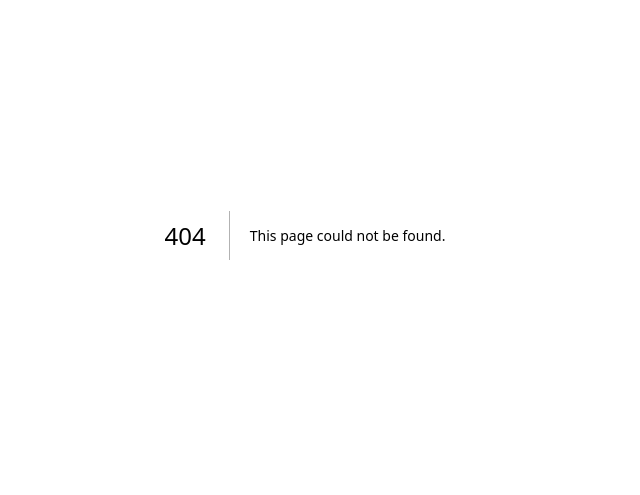
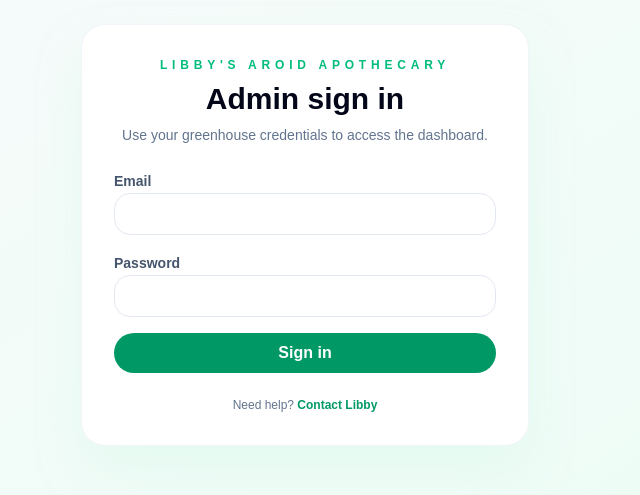
Before and after one commit to austinmckale/apothecary, a Next.js app in the folder frontend/: page /login in a window 1280 px wide. Before the commit this address had no page. Shown: the part 165-660 px from the top of the page, without its empty margins (335-975 px from the left). Built offline with nearby package versions, Linux system fonts and the light colour scheme.

Commit message:
feat: add auth gating and login flow

```diff
--- a/frontend/src/app/(admin)/admin/layout.tsx
+++ b/frontend/src/app/(admin)/admin/layout.tsx
@@ -1,11 +1,22 @@
-import type { ReactNode } from 'react';
+import type { ReactNode } from "react";
+import { redirect } from "next/navigation";
 
-import AdminShell from '@/components/admin/AdminShell';
+import AdminShell from "@/components/admin/AdminShell";
+import { getSupabaseServerClient } from "@/lib/supabase/server";
 
 export const metadata = {
   title: "Admin · Libby's Aroid Apothecary",
 };
 
-export default function AdminLayout({ children }: { children: ReactNode }) {
-  return <AdminShell>{children}</AdminShell>;
+export default async function AdminLayout({ children }: { children: ReactNode }) {
+  const supabase = getSupabaseServerClient();
+  const {
+    data: { session },
+  } = await supabase.auth.getSession();
+
+  if (!session) {
+    redirect(`/login?next=${encodeURIComponent("/admin")}`);
+  }
+
+  return <AdminShell userEmail={session.user.email ?? ""}>{children}</AdminShell>;
 }
--- /dev/null
+++ b/frontend/src/app/login/page.tsx
@@ -0,0 +1,32 @@
+import Link from 'next/link';
+
+import LoginForm from '@/components/auth/LoginForm';
+
+type LoginPageProps = {
+  searchParams: Promise<{
+    next?: string;
+  }>;
+};
+
+export default async function LoginPage({ searchParams }: LoginPageProps) {
+  const params = await searchParams;
+  const redirectTo = params?.next ?? '/admin';
+
+  return (
+    <div className="flex min-h-screen items-center justify-center bg-gradient-to-br from-slate-50 to-emerald-50 px-4">
+      <div className="w-full max-w-md space-y-6 rounded-3xl border border-slate-100 bg-white p-8 shadow-2xl shadow-emerald-100/50">
+        <div className="space-y-2 text-center">
+          <p className="text-xs font-semibold uppercase tracking-[0.4em] text-emerald-500">
+            Libby&apos;s Aroid Apothecary
+          </p>
+          <h1 className="text-3xl font-semibold text-slate-950">Admin sign in</h1>
+          <p className="text-sm text-slate-500">Use your greenhouse credentials to access the dashboard.</p>
+        </div>
+        <LoginForm redirectTo={redirectTo} />
+        <p className="text-center text-xs text-slate-500">
+          Need help? <Link href="mailto:hello@libbysapothecary.com" className="font-semibold text-emerald-600">Contact Libby</Link>
+        </p>
+      </div>
+    </div>
+  );
+}
--- a/frontend/src/components/admin/AdminShell.tsx
+++ b/frontend/src/components/admin/AdminShell.tsx
@@ -1,13 +1,15 @@
 'use client';
 
-import Link from 'next/link';
-import { usePathname } from 'next/navigation';
-import type { ReactNode } from 'react';
+import Link from "next/link";
+import { usePathname } from "next/navigation";
+import type { ReactNode } from "react";
 
-import PwaInstallHint from '@/components/admin/PwaInstallHint';
+import { signOutAction } from "@/lib/auth/actions";
+import PwaInstallHint from "@/components/admin/PwaInstallHint";
 
 type AdminShellProps = {
   children: ReactNode;
+  userEmail: string;
 };
 
 const navItems = [
@@ -19,7 +21,7 @@ const navItems = [
   { label: 'Settings', href: '/admin/settings', icon: '⚙️' },
 ];
 
-export default function AdminShell({ children }: AdminShellProps) {
+export default function AdminShell({ children, userEmail }: AdminShellProps) {
   const pathname = usePathname();
 
   return (
@@ -64,20 +66,17 @@ export default function AdminShell({ children }: AdminShellProps) {
                 </p>
                 <h1 className="text-2xl font-semibold text-slate-950">Admin Dashboard</h1>
               </div>
-              <div className="flex gap-3 text-sm">
-                <button
-                  type="button"
-                  className="rounded-full border border-slate-200 px-4 py-1.5 font-medium text-slate-600 transition hover:border-emerald-200 hover:text-emerald-700"
-                >
-                  Sync Storage
-                </button>
-                <button
-                  type="button"
-                  className="rounded-full bg-emerald-600 px-5 py-1.5 font-semibold text-white shadow-emerald-500/30 transition hover:bg-emerald-500"
-                >
-                  Add Plant
-                </button>
-              </div>
+          <div className="flex items-center gap-3 text-sm">
+            <div className="hidden text-slate-500 md:block">{userEmail}</div>
+            <form action={signOutAction}>
+              <button
+                type="submit"
+                className="rounded-full border border-slate-200 px-4 py-1.5 font-medium text-slate-600 transition hover:border-rose-200 hover:text-rose-600"
+              >
+                Sign out
+              </button>
+            </form>
+          </div>
             </div>
           </header>
 
--- /dev/null
+++ b/frontend/src/components/auth/LoginForm.tsx
@@ -0,0 +1,50 @@
+'use client';
+
+import { useFormState, useFormStatus } from 'react-dom';
+
+import { signInAction, AuthState } from '@/lib/auth/actions';
+
+const initialState: AuthState = {};
+
+export default function LoginForm({ redirectTo }: { redirectTo: string }) {
+  const [state, formAction] = useFormState(signInAction, initialState);
+  const { pending } = useFormStatus();
+
+  return (
+    <form action={formAction} className="space-y-4">
+      <input type="hidden" name="redirectTo" value={redirectTo} />
+      <div className="space-y-2">
+        <label className="text-sm font-semibold text-slate-600" htmlFor="email">
+          Email
+        </label>
+        <input
+          id="email"
+          name="email"
+          type="email"
+          required
+          className="w-full rounded-2xl border border-slate-200 px-4 py-2 text-slate-900 focus:border-emerald-400 focus:outline-none"
+        />
+      </div>
+      <div className="space-y-2">
+        <label className="text-sm font-semibold text-slate-600" htmlFor="password">
+          Password
+        </label>
+        <input
+          id="password"
+          name="password"
+          type="password"
+          required
+          className="w-full rounded-2xl border border-slate-200 px-4 py-2 text-slate-900 focus:border-emerald-400 focus:outline-none"
+        />
+      </div>
+      {state.error && <p className="text-sm text-rose-600">{state.error}</p>}
+      <button
+        type="submit"
+        disabled={pending}
+        className="w-full rounded-full bg-emerald-600 px-4 py-2 font-semibold text-white shadow-emerald-500/30 transition hover:bg-emerald-500 disabled:opacity-60"
+      >
+        {pending ? 'Signing in…' : 'Sign in'}
+      </button>
+    </form>
+  );
+}
--- /dev/null
+++ b/frontend/src/lib/auth/actions.ts
@@ -0,0 +1,37 @@
+'use server';
+
+import { redirect } from 'next/navigation';
+
+import { getSupabaseServerClient } from '@/lib/supabase/server';
+
+export type AuthState = {
+  error?: string;
+};
+
+export async function signInAction(prevState: AuthState, formData: FormData): Promise<AuthState> {
+  const email = String(formData.get('email') ?? '');
+  const password = String(formData.get('password') ?? '');
+  const redirectTo = String(formData.get('redirectTo') ?? '/admin');
+
+  if (!email || !password) {
+    return { error: 'Email and password required' };
+  }
+
+  const supabase = getSupabaseServerClient();
+  const { error } = await supabase.auth.signInWithPassword({
+    email,
+    password,
+  });
+
+  if (error) {
+    return { error: error.message };
+  }
+
+  redirect(redirectTo);
+}
+
+export async function signOutAction() {
+  const supabase = getSupabaseServerClient();
+  await supabase.auth.signOut();
+  redirect('/login');
+}
--- a/frontend/src/lib/supabase/server.ts
+++ b/frontend/src/lib/supabase/server.ts
@@ -1,19 +1,23 @@
-import { cookies } from 'next/headers';
-import { createServerClient } from '@supabase/ssr';
+import { cookies } from "next/headers";
+import { createServerClient, type CookieOptions } from "@supabase/ssr";
 
-export async function getSupabaseServerClient() {
-  const cookieStore = await cookies();
+export function getSupabaseServerClient() {
+  const cookieStore = cookies();
   return createServerClient(
-    process.env.NEXT_PUBLIC_SUPABASE_URL ?? '',
-    process.env.NEXT_PUBLIC_SUPABASE_ANON_KEY ?? '',
+    process.env.NEXT_PUBLIC_SUPABASE_URL ?? "",
+    process.env.NEXT_PUBLIC_SUPABASE_ANON_KEY ?? "",
     {
       cookies: {
         get(name: string) {
           return cookieStore.get(name)?.value;
         },
-        set() {},
-        remove() {},
+        set(name: string, value: string, options: CookieOptions) {
+          cookieStore.set(name, value, options);
+        },
+        remove(name: string, options: CookieOptions) {
+          cookieStore.set(name, "", { ...options, maxAge: 0 });
+        },
       },
-    },
+    }
   );
 }
```
Also changed, not shown: 1 other file (tests, documents, lock files or other folders).
